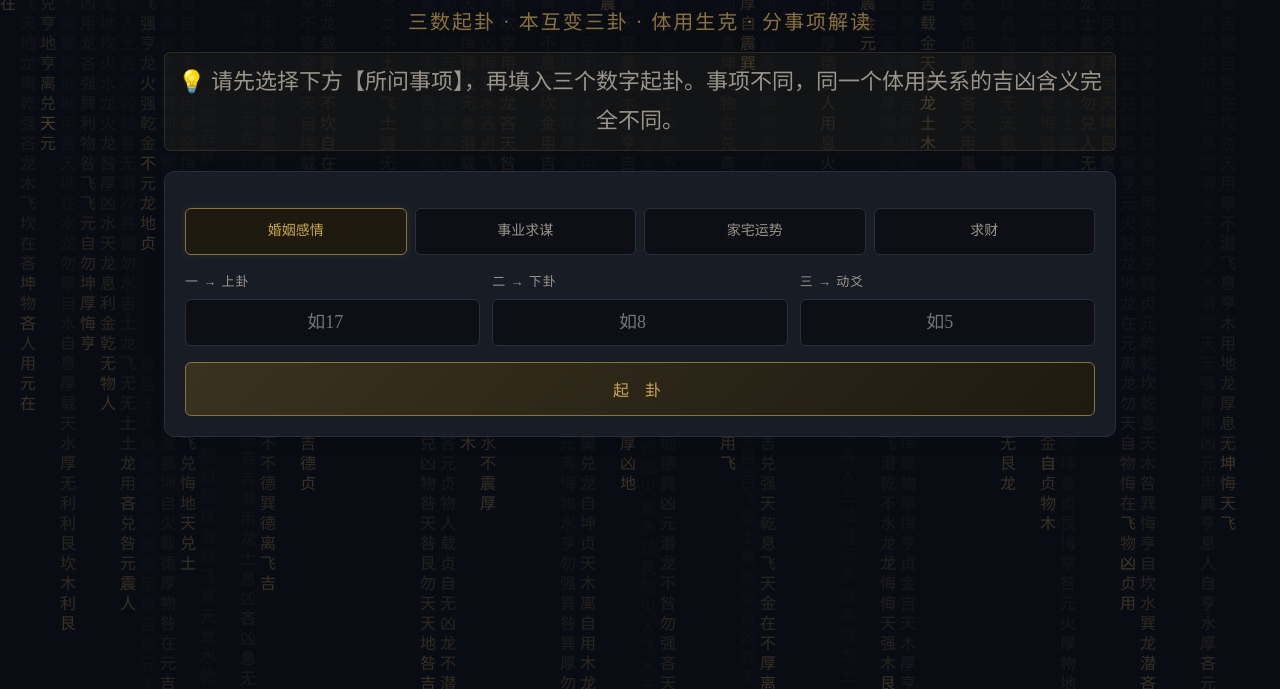
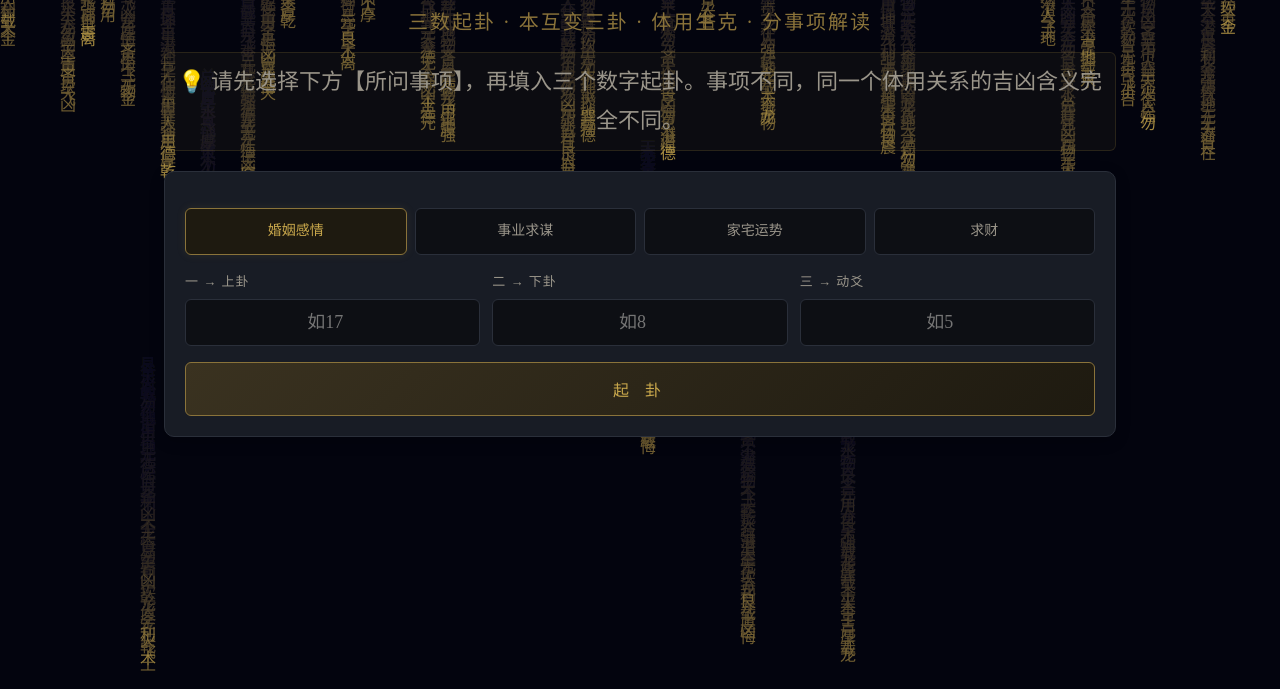
Before and after one commit to CCpainting/meihua, a plain HTML site: page index.html in a window 1280 px wide. Shown: the part 111-800 px from the top of the page. Drawn offline with Linux system fonts and the light colour scheme; animation ran at ten frames a second.

Commit message:
Update index.html

```diff
--- a/index.html
+++ b/index.html
@@ -293,7 +293,7 @@ function divine(){
 }
 </script>
 <!-- === 黑客帝国易经文字雨特效 === -->
-<canvas id="matrix-bg" style="position:fixed;top:0;left:0;width:100vw;height:100vh;z-index:-1;pointer-events:none;opacity:0.35;"></canvas>
+<canvas id="matrix-bg" style="position:fixed;top:0;left:0;width:100vw;height:100vh;z-index:-1;pointer-events:none;opacity:0.8;"></canvas>
 <script>
 // 准备易经里的词汇
 var chars = '乾坤震巽坎离艮兑元亨利贞吉凶悔吝无咎潜龙勿用飞龙在天厚德载物自强不息金木水火土天地人'.split('');
@@ -318,7 +318,7 @@ resize();
 // 动画循环
 function draw() {
     // 用半透明的黑色覆盖，形成拖尾效果
-    ctx.fillStyle = 'rgba(15, 17, 23, 0.1)';
+    ctx.fillStyle = 'rgba(15, 17, 23, 0.05)';
     ctx.fillRect(0, 0, w, h);
 
     ctx.font = '16px "Songti SC", serif';
@@ -338,7 +338,7 @@ function draw() {
         if (y > h && Math.random() > 0.975) {
             drops[i] = 0;
         }
-        drops[i]++;
+        drops[i]+=0.3;
     }
     requestAnimationFrame(draw);
 }
```
